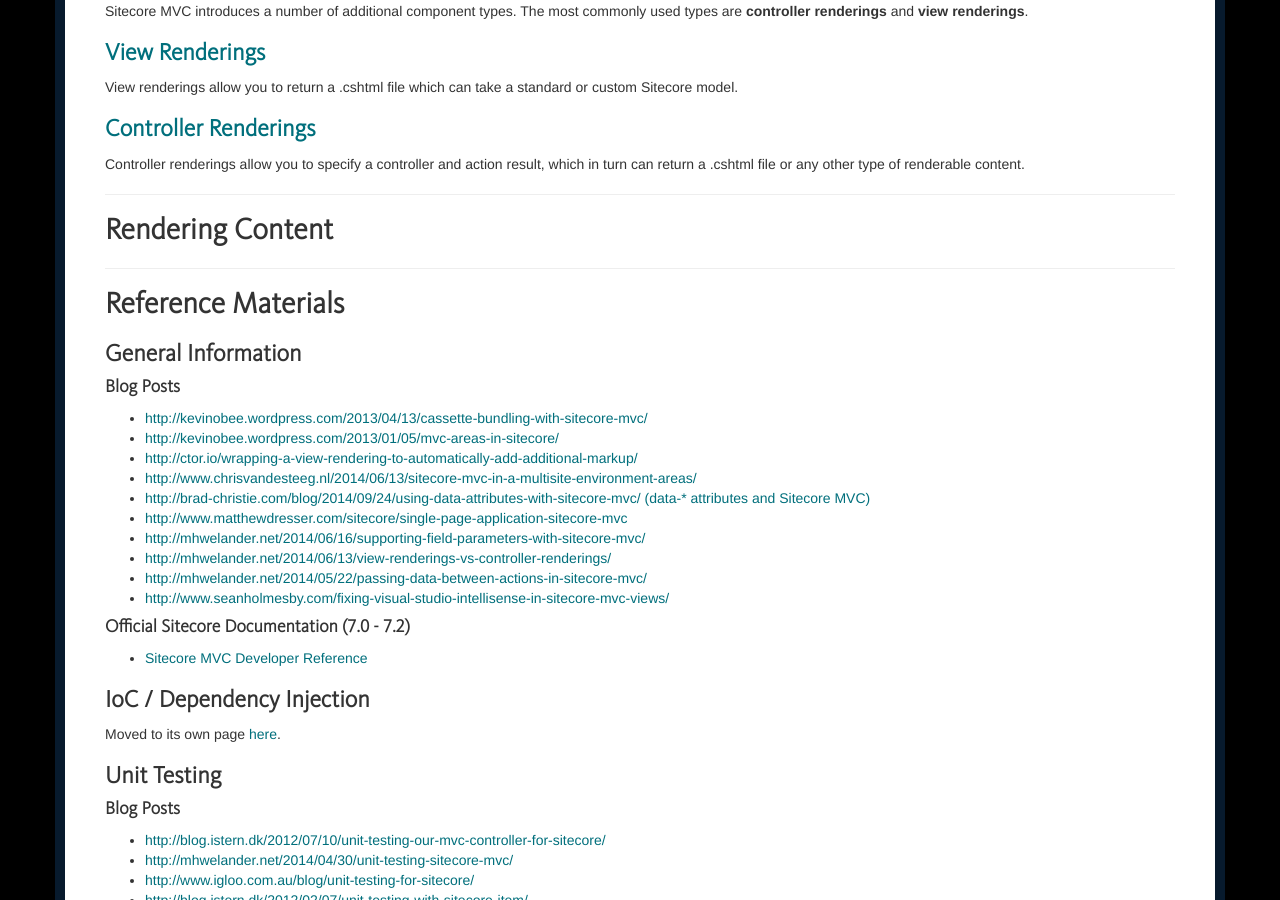
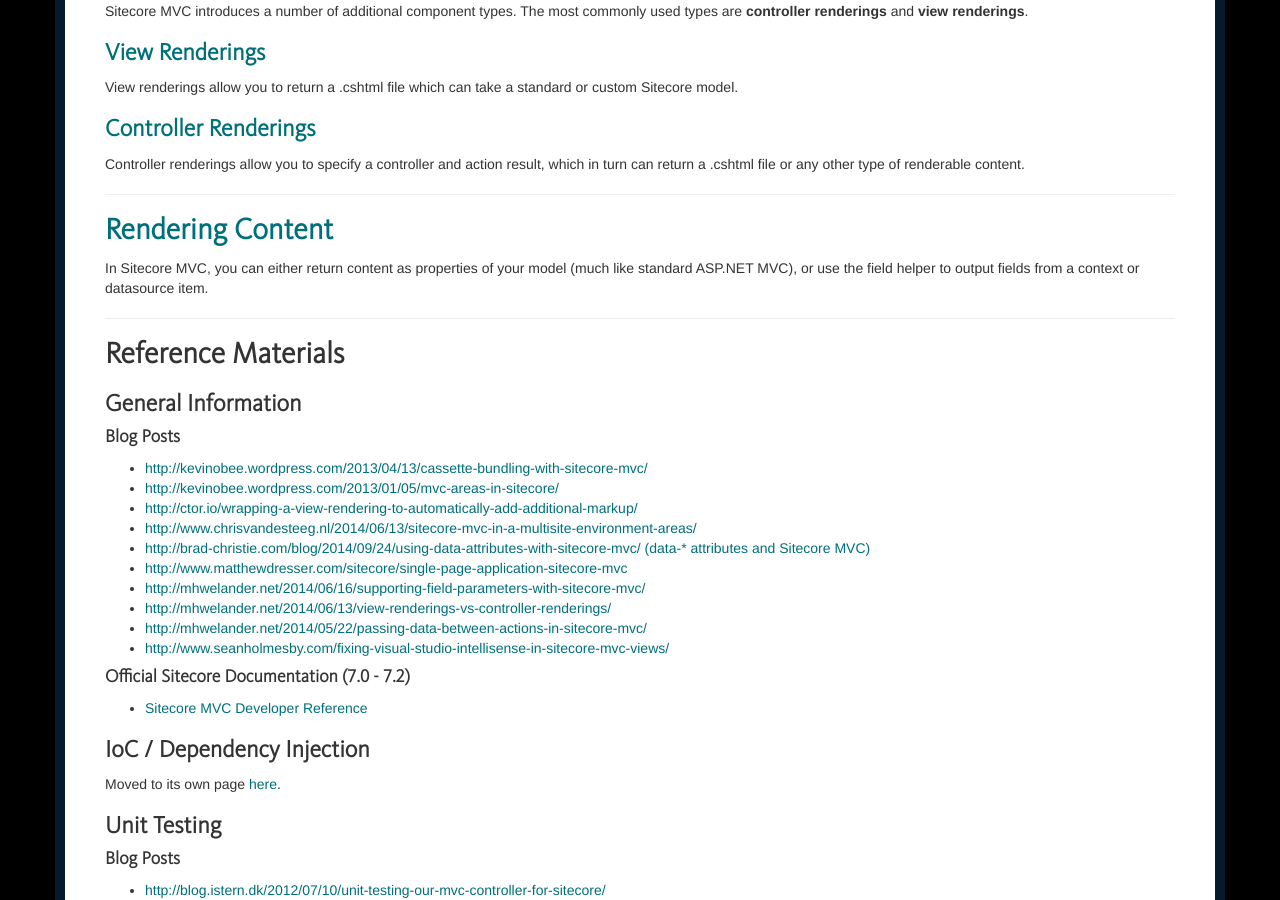
Before and after one commit to Sitecore-Community/docs, a Jekyll site: the page built from documentation/Sitecore MVC/index.md, in a window 1280 px wide and 900 px high, scrolled down 768 px. Built offline with Jekyll 4.4.1, drawn with Linux system fonts in a browser that asks for light colours; nearby versions of some CDN libraries.

Commit message:
Sitecore MVC content rendering.

```diff
--- a/documentation/Sitecore MVC/index.md
+++ b/documentation/Sitecore MVC/index.md
@@ -36,7 +36,9 @@
 
 ---------------------------
 
-## Rendering Content
+## [Rendering Content](/docs/documentation/Sitecore MVC/rendering-content.html)
+
+In Sitecore MVC, you can either return content as properties of your model (much like standard ASP.NET MVC), or use the field helper to output fields from a context or datasource item.
 
 ---------------------------
 
```
Also changed, not shown: documentation/Sitecore MVC/rendering-content.md (added, +21 -0 lines).
